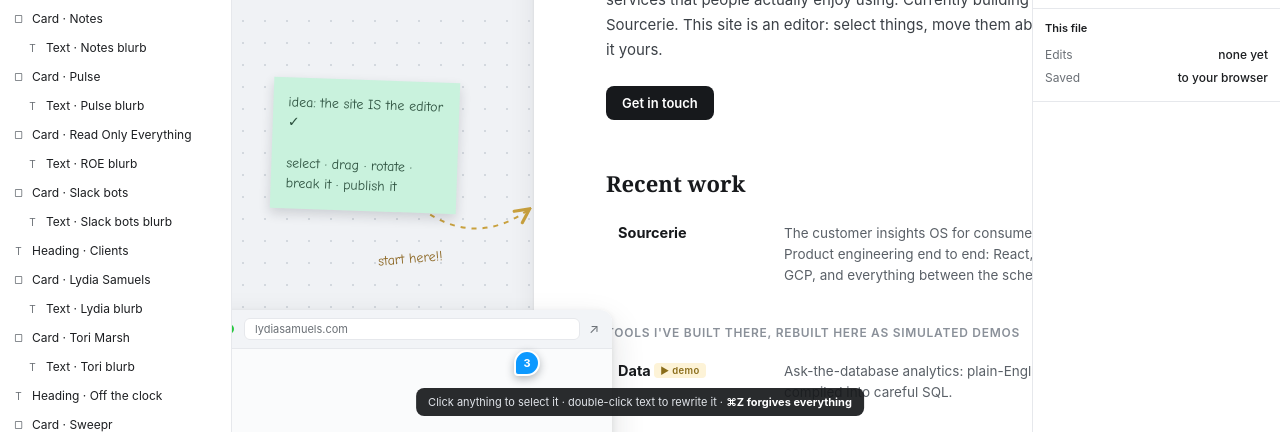
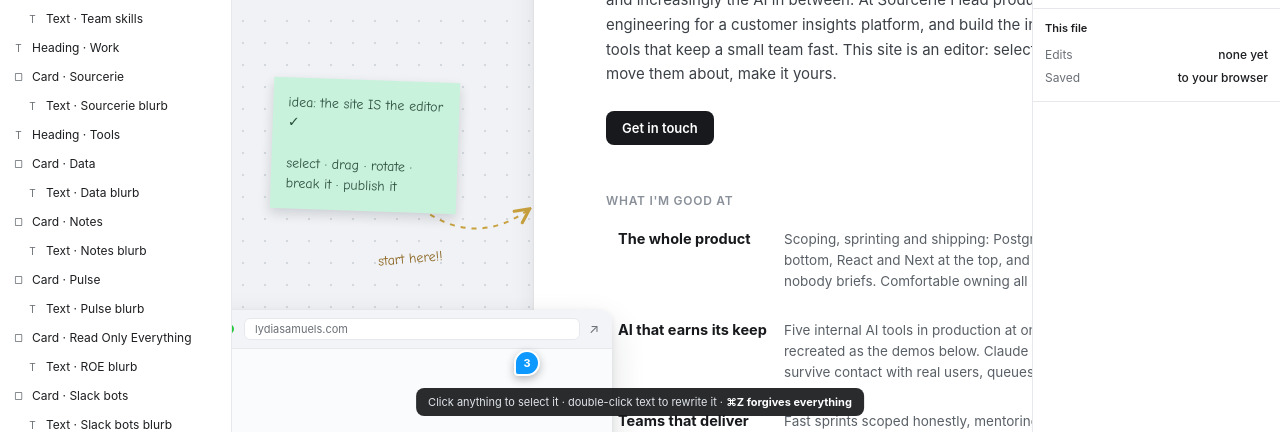
Before and after one commit to jackherizsmith/jackherizsmith.com, a website built with Vite: page site/index.html in a window 1280 px wide. Shown: the part 368-800 px from the top of the page. Built offline with nearby package versions, Linux system fonts and the light colour scheme.

Commit message:
Add skills + availability content from positioning brief; _headers for cache
Co-Authored-By: Claude Fable 5 <noreply@anthropic.com>

```diff
--- a/site/index.html
+++ b/site/index.html
@@ -43,7 +43,7 @@
   <main class="canvas" id="canvas">
     <div class="canvas-inner" id="canvasInner">
 
-      <svg class="wires" viewBox="0 0 1560 1560" aria-hidden="true">
+      <svg class="wires" viewBox="0 0 1560 1800" aria-hidden="true">
         <defs>
           <marker id="head" markerWidth="9" markerHeight="9" refX="7" refY="4.5" orient="auto">
             <path d="M1 1 L8 4.5 L1 8" fill="none" stroke="#c9a13e" stroke-width="1.6" stroke-linecap="round"/>
@@ -55,12 +55,28 @@
       <p class="artboard-label" aria-hidden="true"><span class="dot"></span> v2 · live · Jack is editing</p>
 
       <article class="artboard" id="artboard">
-        <p class="kicker" data-node="Kicker" data-id="kicker" data-text>Full-stack developer</p>
+        <p class="kicker" data-node="Kicker" data-id="kicker" data-text>Product engineer · end to end</p>
         <h1 data-node="Heading" data-id="heading" data-text>Jack<br>Heriz-Smith</h1>
-        <p class="intro" data-node="Intro" data-id="intro" data-text>I design and build software end-to-end: web apps, data tools and AI services that people actually enjoy using. Currently building at Sourcerie. This site is an editor: select things, move them about, make it yours.</p>
+        <p class="intro" data-node="Intro" data-id="intro" data-text>I build products end to end: the schema, the service, the interface, and increasingly the AI in between. At Sourcerie I lead product engineering for a customer insights platform, and build the internal AI tools that keep a small team fast. This site is an editor: select things, move them about, make it yours.</p>
         <div class="actions">
           <a class="btn" href="https://www.linkedin.com/in/jherizsmith/" data-node="Button · Contact" data-id="btn-contact" data-text>Get in touch</a>
         </div>
+
+        <h3 class="work-sub" data-node="Heading · Skills" data-id="h-skills" data-text>What I'm good at</h3>
+        <section class="work">
+          <div class="item" data-node="Card · Product craft" data-id="skill-product">
+            <span class="name">The whole product</span>
+            <span class="desc" data-node="Text · Product craft" data-id="skill-product-desc" data-text>Scoping, sprinting and shipping: Postgres and Kysely at the bottom, React and Next at the top, and the pixel details nobody briefs. Comfortable owning all of it.</span>
+          </div>
+          <div class="item" data-node="Card · AI skills" data-id="skill-ai">
+            <span class="name">AI that earns its keep</span>
+            <span class="desc" data-node="Text · AI skills" data-id="skill-ai-desc" data-text>Five internal AI tools in production at one company, recreated as the demos below. Claude integrations that survive contact with real users, queues and budgets.</span>
+          </div>
+          <div class="item" data-node="Card · Team skills" data-id="skill-teams">
+            <span class="name">Teams that deliver</span>
+            <span class="desc" data-node="Text · Team skills" data-id="skill-teams-desc" data-text>Fast sprints scoped honestly, mentoring from apprentices to bootcamp cohorts, and the retrospection that keeps quality and pace in balance.</span>
+          </div>
+        </section>
 
         <h2 data-node="Heading · Work" data-id="h-work" data-text>Recent work</h2>
         <section class="work">
@@ -117,6 +133,9 @@
             <span class="desc" data-node="Text · Claude Usage blurb" data-id="side-usage-desc" data-text>A menu bar app for macOS, Windows and Linux showing Claude Code usage limits in real time, with local analytics by project, branch and time of day.</span>
           </a>
         </section>
+
+        <p class="work-sub" data-node="Heading · Open to" data-id="h-open" data-text>Open to</p>
+        <p class="intro" style="margin-bottom:0" data-node="Text · Availability" data-id="availability" data-text>Senior and lead product engineering roles, fractional or interim product leadership, and the occasional freelance build. The fastest routes are a comment on this file (the ＋ pin) or LinkedIn.</p>
 
         <div class="contact" data-node="Contact" data-id="contact">
           <span data-node="Text · Sign-off" data-id="signoff" data-text>Let's build something good.</span>
--- a/site/src/style.css
+++ b/site/src/style.css
@@ -98,7 +98,7 @@ button{font:inherit;color:inherit;background:none;border:0;cursor:pointer}
   background-image:radial-gradient(circle,#d3d8de 1px,transparent 1px);
   background-size:22px 22px;
 }
-.canvas-inner{position:relative;width:1560px;height:1560px}
+.canvas-inner{position:relative;width:1560px;height:1800px}
 .wires{position:absolute;inset:0;width:100%;height:100%;pointer-events:none}
 
 .artboard-label{
```
Also changed, not shown: 1 other file.
